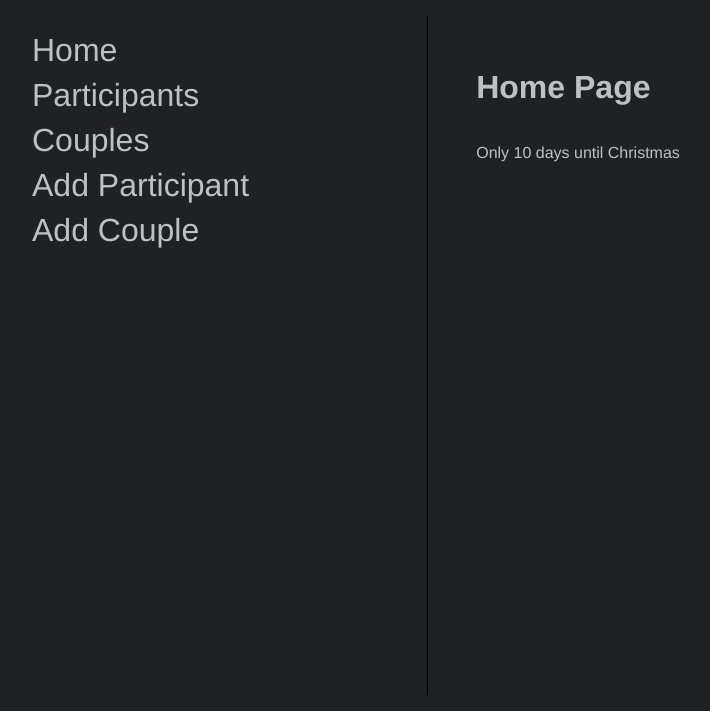
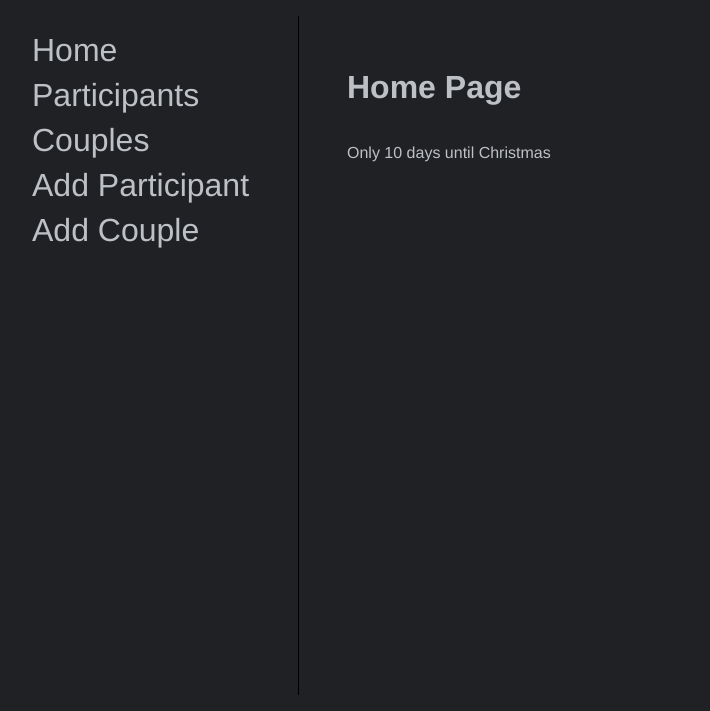
Before and after one commit to mohobson/gift-exchange, a Python web app: template templates/home.html in a window 1280 px wide. Shown: the part 129-840 px from the top of the page, without its empty margins (8-718 px from the left). Run offline with Jinja, Linux system fonts and the light colour scheme; the template is opened without the code that fills it: most values are stand-ins (such as "Sample title", 1, 10 or a date in 2020).

Commit message:
style improvements for mobile

```diff
--- a/static/style.css
+++ b/static/style.css
@@ -38,7 +38,7 @@ html, body {
 .sidebar {
     display: flex;
     flex-direction: column;
-    width: 30%;
+    width: 250px;
     overflow: hidden;
     padding: 16px;
     /* border: 1px solid black; */
--- a/templates/base.html
+++ b/templates/base.html
@@ -3,7 +3,7 @@
 <head>
     <meta charset="UTF-8">
     <meta http-equiv="X-UA-Compatible" content="IE=edge">
-    <meta name="viewport" content="width=device-width, initial-scale=1.0">
+    <meta name="viewport" content="width=device-width, initial-scale=1, user-scalable=no" />
     <title>{% block title %} {% endblock %}</title>
     <link rel="stylesheet" href="https://use.fontawesome.com/releases/v5.15.1/css/all.css" integrity="sha384-vp86vTRFVJgpjF9jiIGPEEqYqlDwgyBgEF109VFjmqGmIY/Y4HV4d3Gp2irVfcrp" crossorigin="anonymous">
     <link rel="stylesheet" href="{{ url_for('static', filename='style.css') }}">
--- a/templates/home.html
+++ b/templates/home.html
@@ -2,7 +2,7 @@
 
 
 
-{% block title %}Home{% endblock %}
+{% block title %}Gift Exchange{% endblock %}
 {% block content %}
     <h1>Home Page</h1>
     <p>Only {{ days }} days until Christmas</p>
```
